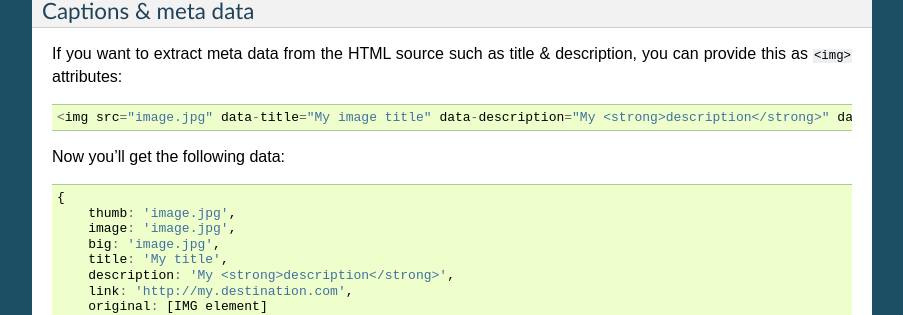
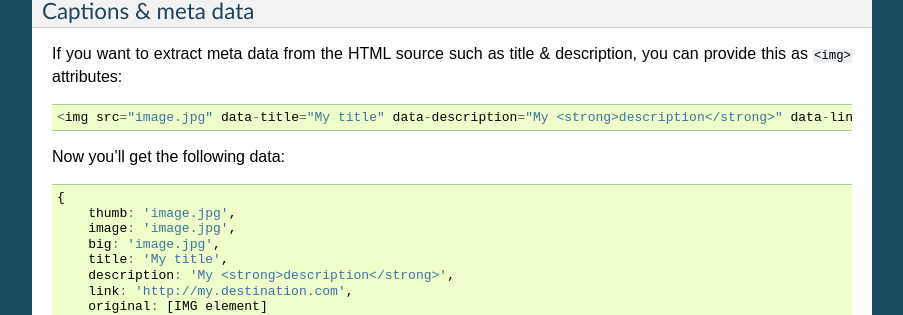
Before and after one commit to GalleriaJS/galleria, a Sphinx documentation site: the page built from docs/references/data.rst, in a window 1280 px wide and 900 px high, scrolled down 1033 px. Shown: the part 150-465 px from the top of the window, without its empty margins (198-1101 px from the left). Built offline with Sphinx 7.4.7, drawn with Linux system fonts in a browser that asks for light colours; pages that are not in the unit, such as notebooks, are missing from menus.

Commit message:
Fix inconsistency in image title between example and code

```diff
--- a/docs/references/data.rst
+++ b/docs/references/data.rst
@@ -59,7 +59,7 @@ Captions & meta data
 
 If you want to extract meta data from the HTML source such as title & description, you can provide this as ``<img>`` attributes::
 
-    <img src="image.jpg" data-title="My image title" data-description="My <strong>description</strong>" data-link="http://my.destination.com">
+    <img src="image.jpg" data-title="My title" data-description="My <strong>description</strong>" data-link="http://my.destination.com">
 
 Now you’ll get the following data::
 
```
